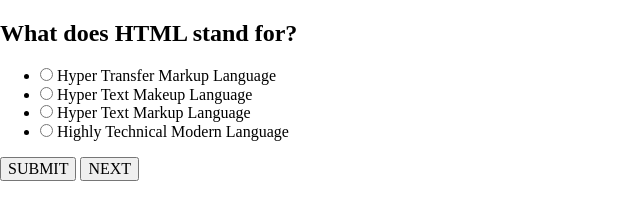
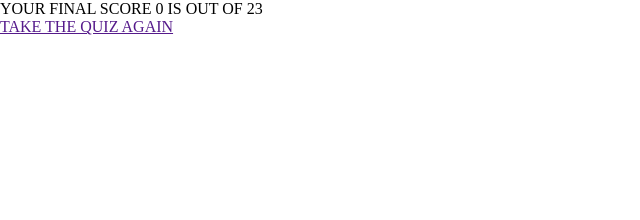
Before and after one commit to AJAY0993/Quiz-app, a plain HTML site: page htmlquiz.html in a window 1280 px wide. Both pictures are taken after a click on the button "SUBMIT". Shown: the whole page, without its empty margins (0-640 px from the left). Drawn offline with nearby package versions, Linux system fonts and the light colour scheme; files that its build step writes are made by us from their sources.

Commit message:
did some changes

```diff
--- a/htmlquiz.html
+++ b/htmlquiz.html
@@ -20,8 +20,10 @@
 <body>
     <main class="">
     </main>
-    <button id="submit" class="btn">SUBMIT</button>
-    <button id="next" class="btn">NEXT</button>
+    <div class="controls">
+        <button id="submit" class="btn">SUBMIT</button>
+        <button id="next" class="btn">NEXT</button>
+    </div>
     <script type="module" src="js/main.js" ty></script>
 </body>
 
--- a/js/htmlQuizData.js
+++ b/js/htmlQuizData.js
@@ -13,7 +13,12 @@ export const data = {
     },
     {
       "question": "Which HTML element is used to define the structure of an HTML document?",
-      "choices": ["<body>", "<head>", "<html>", "<structure>"],
+      "choices": [
+        "<body>",
+        "<head>",
+        "<html>",
+        "<structure>"
+      ],
       "correct": 2
     },
     {
@@ -28,22 +33,142 @@ export const data = {
     },
     {
       "question": "Which HTML element defines the title of a document?",
-      "choices": ["<head>", "<title>", "<header>", "<h1>"],
+      "choices": [
+        "<head>",
+        "<title>",
+        "<header>",
+        "<h1>"
+      ],
       "correct": 1
     },
     {
       "question": "Which tag is used to create an ordered list in HTML?",
-      "choices": ["<ul>", "<ol>", "<li>", "<dl>"],
+      "choices": [
+        "<ul>",
+        "<ol>",
+        "<li>",
+        "<dl>"
+      ],
+      "correct": 1
+    },
+    {
+      "question": "Which HTML element is used to specify a paragraph of text?",
+      "choices": [
+        "<p>",
+        "<text>",
+        "<para>",
+        "<pg>"
+      ],
+      "correct": 0
+    },
+    {
+      "question": "What is the correct HTML for creating a line break?",
+      "choices": [
+        "<br>",
+        "<lb>",
+        "<linebreak>",
+        "<newline>"
+      ],
+      "correct": 0
+    },
+    {
+      "question": "Which HTML element is used to define a list item in an ordered list?",
+      "choices": [
+        "<listitem>",
+        "<li>",
+        "<order>",
+        "<item>"
+      ],
+      "correct": 1
+    },
+    {
+      "question": "What does CSS stand for?",
+      "choices": [
+        "Cascading Style Sheet",
+        "Computer Style Sheet",
+        "Creative Style Sheet",
+        "Colorful Style Sheet"
+      ],
+      "correct": 0
+    },
+    {
+      "question": "Which HTML tag is used to create a hyperlink in a web page?",
+      "choices": [
+        "<hyperlink>",
+        "<a>",
+        "<link>",
+        "<url>"
+      ],
+      "correct": 1
+    },
+    {
+      "question": "What is the correct HTML for inserting an image?",
+      "choices": [
+        "<img src='image.jpg' alt='MyImage'>",
+        "<picture src='image.jpg' alt='MyImage'>",
+        "<image href='image.jpg' alt='MyImage'>",
+        "<img alt='MyImage'>"
+      ],
+      "correct": 0
+    },
+    {
+      "question": "Which HTML element defines the structure of an HTML document?",
+      "choices": [
+        "<body>",
+        "<head>",
+        "<html>",
+        "<structure>"
+      ],
+      "correct": 2
+    },
+    {
+      "question": "What is the correct HTML for creating a hyperlink?",
+      "choices": [
+        "<a href='http://www.example.com'>Example</a>",
+        "<link>http://www.example.com</link>",
+        "<href>http://www.example.com</href>",
+        "<url>http://www.example.com</url>"
+      ],
+      "correct": 0
+    },
+    {
+      "question": "Which HTML element defines the title of a document?",
+      "choices": [
+        "<head>",
+        "<title>",
+        "<header>",
+        "<h1>"
+      ],
+      "correct": 1
+    },
+    {
+      "question": "Which tag is used to create an ordered list in HTML?",
+      "choices": [
+        "<ul>",
+        "<ol>",
+        "<li>",
+        "<dl>"
+      ],
       "correct": 1
     },
     {
       "question": "Which HTML element is used to specify a header for a document or a section?",
-      "choices": ["<section>", "<header>", "<article>", "<head>"],
+      "choices": [
+        "<section>",
+        "<header>",
+        "<article>",
+        "<head>"
+      ],
       "correct": 1
     },
     {
       "question": "Which tag is used to create an unordered list in HTML?",
-      "choices": ["<ul>", "<ol>", "<li>", "<dl>"],
+      "choices": [
+        "<ul>",
+        "<ol>",
+        "<li>",
+        "<dl>"
+      ],
       "correct": 0
     },
     {
@@ -58,7 +183,12 @@ export const data = {
     },
     {
       "question": "Which HTML tag is used to create a hyperlink in a web page?",
-      "choices": ["<hyperlink>", "<a>", "<link>", "<url>"],
+      "choices": [
+        "<hyperlink>",
+        "<a>",
+        "<link>",
+        "<url>"
+      ],
       "correct": 1
     },
     {
@@ -72,64 +202,34 @@ export const data = {
       "correct": 0
     },
     {
-      "question": "Which HTML element defines the structure of an HTML document?",
-      "choices": ["<body>", "<head>", "<html>", "<structure>"],
-      "correct": 2
-    },
-    {
-      "question": "What is the correct HTML for creating a hyperlink?",
+      "question": "Which HTML element is used to specify a division or a section in an HTML document?",
       "choices": [
-        "<a href='http://www.example.com'>Example</a>",
-        "<link>http://www.example.com</link>",
-        "<href>http://www.example.com</href>",
-        "<url>http://www.example.com</url>"
+        "<div>",
+        "<section>",
+        "<block>",
+        "<area>"
       ],
       "correct": 0
     },
     {
-      "question": "Which HTML element defines the title of a document?",
-      "choices": ["<head>", "<title>", "<header>", "<h1>"],
-      "correct": 1
+      "question": "What does the acronym HTML represent?",
+      "choices": [
+        "Hyper Transfer Markup Language",
+        "Hyper Text Makeup Language",
+        "Hyper Text Markup Language",
+        "Highly Technical Modern Language"
+      ],
+      "correct": 2
     },
     {
-      "question": "Which tag is used to create an ordered list in HTML?",
-      "choices": ["<ul>", "<ol>", "<li>", "<dl>"],
-      "correct": 1
-    },
-    {
-      "question": "Which HTML element is used to specify a header for a document or a section?",
-      "choices": ["<section>", "<header>", "<article>", "<head>"],
-      "correct": 1
-    },
-    {
-      "question": "Which tag is used to create an unordered list in HTML?",
-      "choices": ["<ul>", "<ol>", "<li>", "<dl>"],
-      "correct": 0
-    },
-    {
-      "question": "What does CSS stand for?",
+      "question": "Which tag is used to create a horizontal rule in HTML?",
       "choices": [
-        "Cascading Style Sheet",
-        "Computer Style Sheet",
-        "Creative Style Sheet",
-        "Colorful Style Sheet"
+        "<line>",
+        "<rule>",
+        "<hr>",
+        "<divider>"
       ],
-      "correct": 0
-    },
-    {
-      "question": "Which HTML tag is used to create a hyperlink in a web page?",
-      "choices": ["<hyperlink>", "<a>", "<link>", "<url>"],
-      "correct": 1
-    },
-    {
-      "question": "What is the correct HTML for inserting an image?",
-      "choices": [
-        "<img src='image.jpg' alt='MyImage'>",
-        "<picture src='image.jpg' alt='MyImage'>",
-        "<image href='image.jpg' alt='MyImage'>",
-        "<img alt='MyImage'>"
-      ],
-      "correct": 0
+      "correct": 2
     }
   ]
 }
--- a/js/main.js
+++ b/js/main.js
@@ -2,7 +2,7 @@ import { data } from './htmlQuizData.js'
 console.log(data)
 
 const main = document.querySelector('main')
-
+console.log(data.questions.length)
 data.questions.forEach((question, i) => {
     const div = document.createElement('div')
     main.appendChild(div)
@@ -38,6 +38,7 @@ choices.forEach((c, i) => {
 })
 
 const nextBtn = document.querySelector('#next')
+const submitBtn = document.querySelector('#submit')
 const questions = document.querySelectorAll('.quiz')
 let currentI = 0;
 let score = 0
@@ -50,7 +51,15 @@ nextBtn.addEventListener('click', () => {
         questions[currentI].classList.toggle('hidden')
         currentI++
         questions[currentI].classList.toggle('hidden')
-        if (myChoice == data.questions[currentI - 1].correct) score++
-        alert(` your score is ${score} the correct option was ${data.questions[currentI - 1].correct + 1}`)
+        if (myChoice == data.questions[currentI - 1].correct) {
+            alert(`you selected the right one your score is ${score}`)
+        }
+        alert(`your score is ${score} the correct option was ${data.questions[currentI - 1].correct + 1}`)
     }
 })
+
+submitBtn.addEventListener('click', () => {
+    main.innerText = `YOUR FINAL SCORE ${score} IS OUT OF ${data.questions.length}`
+    document.querySelector('.controls').innerHTML = `<a href=""> TAKE THE QUIZ AGAIN </a>`
+
+})
```
